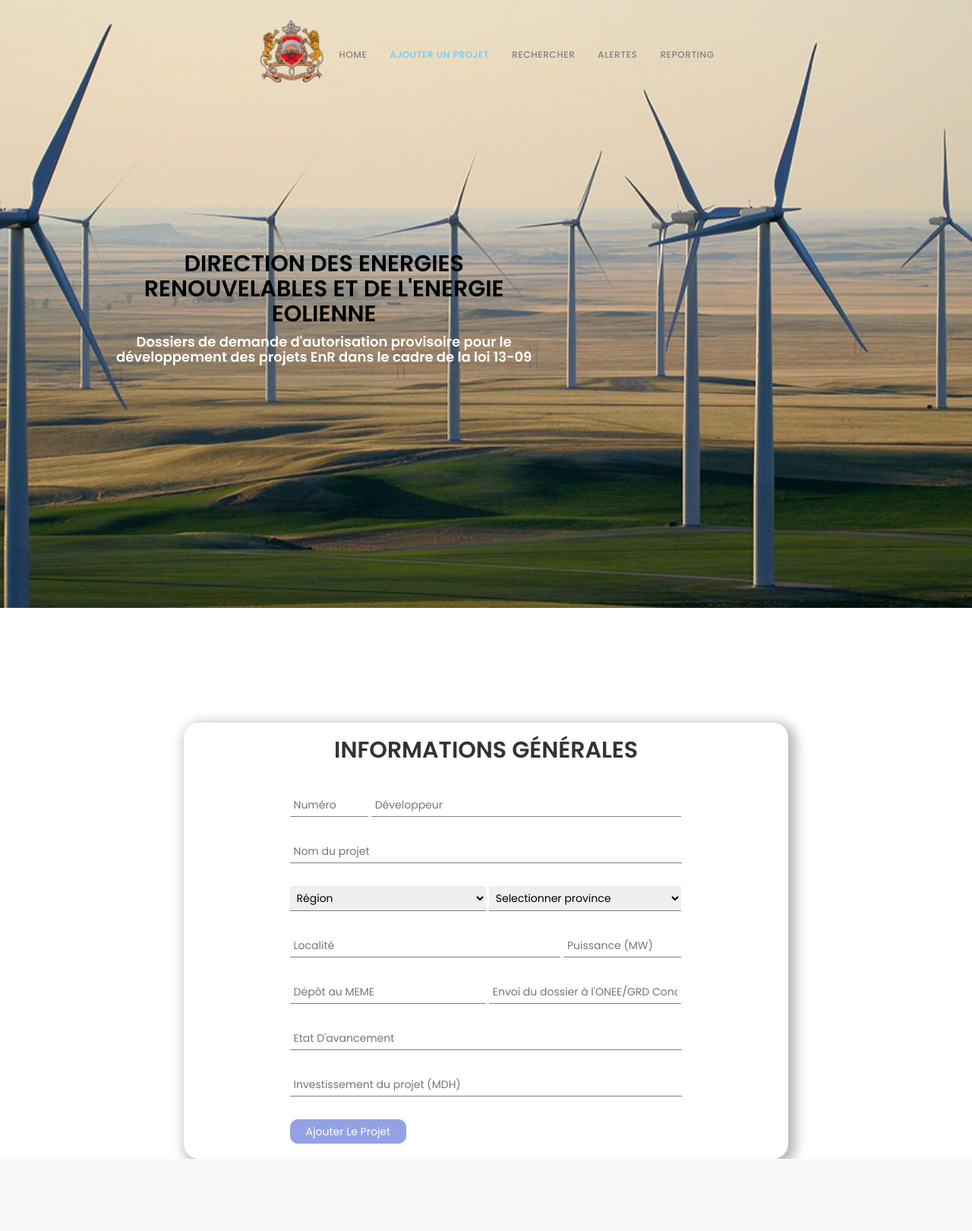
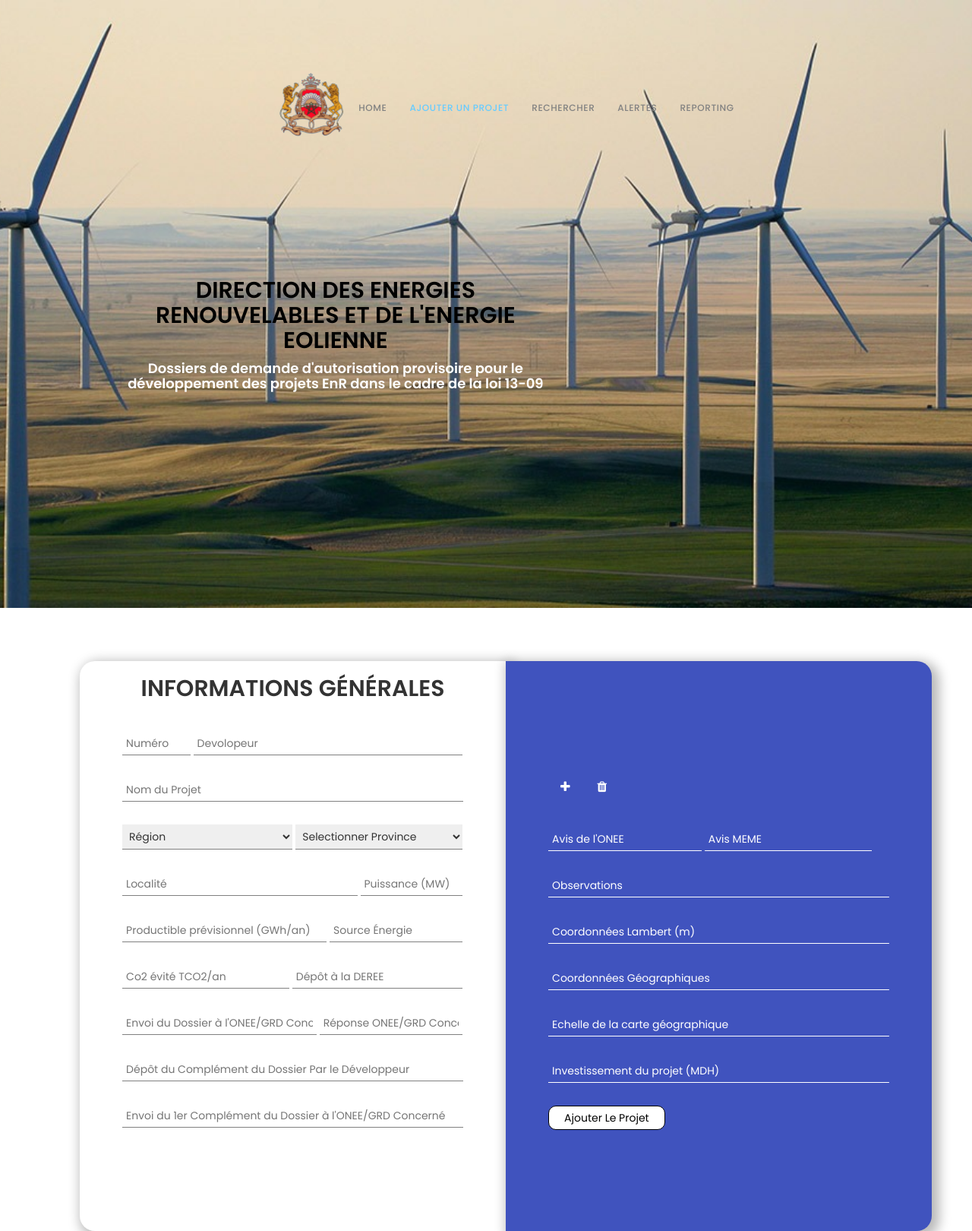
Before and after one commit to nouhelion/Monitoring-App, a PHP site: page /energieEolienne.php in a window 1280 px wide. Shown: the whole page at 76% size. Before the commit the page ends 1525 px from the top, so only its background shows below. Run offline with PHP 8.4, Linux system fonts and the light colour scheme.

Commit message:
shit she wanted

```diff
--- a/css/ele.css
+++ b/css/ele.css
@@ -401,7 +401,6 @@ color: rgb(243, 233, 233);
 
 input {
     border: none;
-
     outline: none;
     padding: 5px;
 }
@@ -417,45 +416,43 @@ select {
 }
 
 .container {
-    width: 80%;
+    margin-top: 70px;
+    margin-left: 90px;
+    width: 90%;
     display: flex;
     justify-content: center;
     align-items: center;
 }
 
-form {
-    width: 65%;
+.first-form,
+.second-form {
+    width: 80%;
 }
 
-form>* {
+.first-form>* {
+    margin-top: 30px;
+}
+
+.second-form>* {
     margin-top: 30px;
 }
 
 /* first form */
 
 .form-container {
-    height: 100%;
-    width: 80%;
+    height: 750px;
+    width: 90%;
     flex-direction: column;
     display: flex;
-    justify-content: center;
     align-items: center;
     background-color: white;
-    margin-top: 151px;
-    padding-bottom: 196px;
     border-bottom-left-radius: 20px;
     border-top-left-radius: 20px;
     box-shadow: 5px 5px 15px 5px rgba(0, 0, 0, 0.28);
-	border-top-right-radius: 20px;
-    border-bottom-right-radius: 20px;
-    padding-bottom: 20px;
 
 }
 .form-container input{
     border-bottom: 1px solid gray;
-}
-.first-form{
-	color: black;
 }
 .first-form>select {
     border: none;
@@ -470,7 +467,6 @@ form>* {
     width: 100%;
     display: flex;
 }
-
 .form-input-numero {
     width: 20%;
 }
@@ -492,34 +488,97 @@ form>* {
 .form-input-prov {
     width: 60%;
 }
+.form-input-prod {
+    width: 60%;
+}
+.form-input-sou {
+    width: 39%;
+}
+.form-input-derr {
+    width: 50%;
+}
+.form-input-rep {
+    width: 40%;
+}
 .form-select-reg {
     width: 57%;
 }
+.form-select-co2 {
+    width: 50%;
+}
+.form-input-name {
+    width: 49%;
+}
+.form-input-obs {
+    width: 100%;
+}
+.form-input-coo {
+    width: 45%;
+}
+.form-input-geo {
+    width: 53%;
+}
+.form-input-egeo {
+    width: 100%;
+}
+.form-input-inv {
+    width: 100%;
+}
+.form-input-avis {
+    width: 49%;
+}
+.form-input-aviss {
+    width: 45%;
+}
+.form-select-date {
+    width: 100%;
+}
+.form-input-company {
+    width: 100%;
+}
 
+.form-input-business {
+    width: 60%;
+}
+
+.form-select-employees {
+    width: 38%;
+}
+.btn_ {
+    background-color: #4053be;
+    border: none;
+    color: white;
+    padding: 12px 16px;
+    font-size: 16px;
+    cursor: pointer;
+  }
+
+  /* Darker background on mouse-over */
+  .btn_:hover {
+    background-color: RoyalBlue;
+  }
 /* second form */
 
 .form-container-right {
-
-    width: 80%;
+    width: 90%;
+    height: 750px;
     flex-direction: column;
     display: flex;
     justify-content: center;
     align-items: center;
-    margin-top: 150px;
     background-color: #4053be;
     color: #fff;
     border-top-right-radius: 20px;
     border-bottom-right-radius: 20px;
     padding-bottom: 20px;
     box-shadow: 5px 5px 15px 5px rgba(0, 0, 0, 0.28);
-
 }
 .form-container-right input {
     border-bottom: 1px solid white;
 }
 .second-form>input {
-	background-color: #4053be;
-	color: white;
+    background-color: #4053be;
+    color: white;
 }
 
 .second-form>select {
@@ -531,11 +590,11 @@ form>* {
 
 .second-form>select>option {
     background-color: white;
-	color: black;
+    color: black;
 }
 
 .second-form>select>option:first-child {
-	color: black;
+    color: black;
 }
 
 .second-form>input[type="text"]::placeholder {
@@ -582,7 +641,8 @@ form>* {
 .btn {
     border-radius: 10px;
     padding: 5px 20px;
-    background-color: #95a1e5;
-    border: 1px solid #95a1e5;
-    color: white;
+    background-color: white;
+    border: 1px solid black;
+    color: black;
+    position: center;
 }
--- a/css/main.css
+++ b/css/main.css
@@ -311,7 +311,7 @@ iframe {
   -moz-transition: all 0.6s;
   transition: all 0.6s;
 
-  background: #57b846;
+  background: #3cc4ee;
 }
 
 
@@ -377,7 +377,7 @@ input.input100 {
 }
 
 .input-checkbox100:checked + .label-checkbox100::before {
-  color: #57b846;
+  color: #3cc4ee;
 }
 
 /*------------------------------------------------------------------
--- a/energieEolienne.php
+++ b/energieEolienne.php
@@ -241,17 +241,16 @@ http://www.templatemo.com/tm-486-new-event
     PROGRAM SECTION
 ============================== -->
 <section id="ajouter" class="parallax-section">
-
-<div class="big-container">
-        <div class="container">
-            <div class="form-container">
-                <h2 class="form-title">Informations Générales</h2>
-                <form class="first-form" action="" method="post">
-
-					<input name="Numero" type="text" class="form-input-numero" id="Numero" placeholder="Numéro">
-                    <input name="Developpeur" type="text" class="form-input-dev" id="Developpeur" placeholder="Développeur">
-                    <input name="Nomduprojet" type="text" class="form-input-nom" id="Nom du projet" placeholder="Nom du projet">
-					<select name="Region" id="Region"  style="width:50%;" onchange="javascript: dynamicdropdown(this.options[this.selectedIndex].value);" required>
+<div  class="big-container">
+        <form action="" method="post">
+            <div class="container">
+                <div class="form-container">
+				<h2 class="form-title">Informations Générales</h2>
+                    <div class="first-form">
+                    <input name="Numero" type="text" class="form-input-numero" id="Numero" placeholder="Numéro">
+                    <input name="Devolopeur" type="text" class="form-input-dev" id="Devolopeur" placeholder="Devolopeur">
+                    <input name="Nom du projet" type="text" class="form-input-nom" id="Nom du projet" placeholder="Nom du Projet">
+					<select name="Region" id="Region"  style="width:50%;" onchange="javascript: dynamicdropdown(this.options[this.selectedIndex].value);">
                             <option value="">Région</option>
                             <option value="Tanger – Tétouan – Al Hoceima">Tanger – Tétouan – Al Hoceima</option>
                             <option value="Oriental">Oriental</option>
@@ -267,10 +266,10 @@ http://www.templatemo.com/tm-486-new-event
                             <option value="Dakhla-Oued Ed Dahab">Dakhla-Oued Ed Dahab</option>
                         </select>
 						  <script type="text/javascript" language="JavaScript">
-                                document.write('<select name="province" style="width:49%;" id="province"><option value="">Selectionner province</option></select>')
+                                document.write('<select name="province" style="width:49%;" id="province"><option value="">Selectionner Province</option></select>')
                           </script>
 					    <noscript>
-						<select name="province" id="Province" style="width:50%;" >
+						<select name="province" id="Province"  style="width:49%;" required>
                             <option value="">Selectionner province</option>
                             <option value="Oued Ed Dahab">Oued Ed Dahab</option>
                             <option value="Aousserd">Aousserd</option>
@@ -278,15 +277,33 @@ http://www.templatemo.com/tm-486-new-event
 						</noscript>
 						<input name="Localite" type="text" class="form-input-loc" id="Localite" placeholder="Localité">
                         <input name="Puissance" type="text" class="form-input-pui" id="Puissance" placeholder="Puissance (MW)">
-					<input name="DepotauMEME" type="text" onfocus="(this.type='date')" onblur="(this.type='text')" style="width:50%;" id="Depot au MEME" placeholder="Dépôt au MEME">
-					<input name="EnvoidudossieraONEE" type="text" onfocus="(this.type='date')" onblur="(this.type='text')" style="width:49%;" id="Envoi du dossier à l'ONEE" placeholder="Envoi du dossier à l'ONEE/GRD Concerné">
-                    <input name="Etatavancement" type="text"  class="form-input-env" id="Etat D'avancement" placeholder="Etat D'avancement">
-                    <input name="Investissementduprojet" type="text" style="width:100%;" id="Investissement du projet" placeholder="Investissement du projet (MDH)">
-					<br>
+                        <input name="Productibleprevisionnel" type="text" class="form-input-prod" id="Productible Prévisionnel" placeholder="Productible prévisionnel (GWh/an)">
+                        <input name="Sourceenergie" type="text" class="form-input-sou" id="Source energie" placeholder="Source Énergie">
+                        <input name="Co2eviteTCO2an" type="text" style="width:49%;" id="Co2 évité TCO2/an" placeholder="Co2 évité TCO2/an">
+                        <input name="DepotalaDEREE" type="text"  style="width:50%;" id="Depot à la DEREE" placeholder="Dépôt à la DEREE">
+				        <input name="EnvoidudossieraONEE" type="text"  style="width:57%;" id="Envoi du dossier a l'ONEE" placeholder="Envoi du Dossier à l'ONEE/GRD Concerné">
+                        <input name="ReponseONEE" type="text" style="width:42%;" id="Réponse ONEE" placeholder="Réponse ONEE/GRD Concerné">
+                        <input name="Depotdu1ercomplementdudossierparledeveloppeur" type="text"  style="width:100%;" id="Dépôt du complément du dossier par le développeur" placeholder="Dépôt du Complément du Dossier Par le Développeur">
+                    <input name="Envoidu1ercomplementdudossieraONEE" type="text"  style="width:100%;" id="Envoi du 1er complement du dossier à l'ONEE" placeholder="Envoi du 1er Complément du Dossier à l'ONEE/GRD Concerné">
+                    </div>
+                </div>
+                <div class="form-container-right">
+                 <div class="second-form">
+                 <button class="btn_"><i class="fa fa-plus"></i></button>
+                 <button class="btn_"><i class="fa fa-trash"></i></button>
+                 <br>
+                    <input name="AvisdeONEE" type="text" class="form-input-aviss" id="Avis de l'ONEE" placeholder="Avis de l'ONEE">
+                    <input name="AvisMEME" type="text" class="form-input-avis" id="Avis MEMEE" placeholder="Avis MEME">
+                    <input name="Observations" type="text" class="form-input-obs" id="Observations" placeholder="Observations">
+                    <input name="CoordonneesLambert" type="text" style="width:100%;" id="Coordonnées Lambert" placeholder="Coordonnées Lambert (m)">
+                    <input name="CoordonneesGeographique" type="text" style="width:100%;" id="Coordonnées Géographique" placeholder="Coordonnées Géographiques">
+                    <input name="Echelledelacartegeographique" type="text" class="form-input-egeo" id="Echelle de la carte géographique" placeholder="Echelle de la carte géographique">
+                    <input name="Investissementduprojet" type="text" class="form-input-inv" id="Investissement du projet" placeholder="Investissement du projet (MDH)">
                     <button type="submit" name="submit" class="btn">Ajouter Le Projet</button>
-				</form>
+                 </div>
+                </div>
             </div>
-        </div>
+        </form>
     </div>
 </section>
 
```
Also changed, not shown: EnergieHydro.php (+8 -10 lines).
